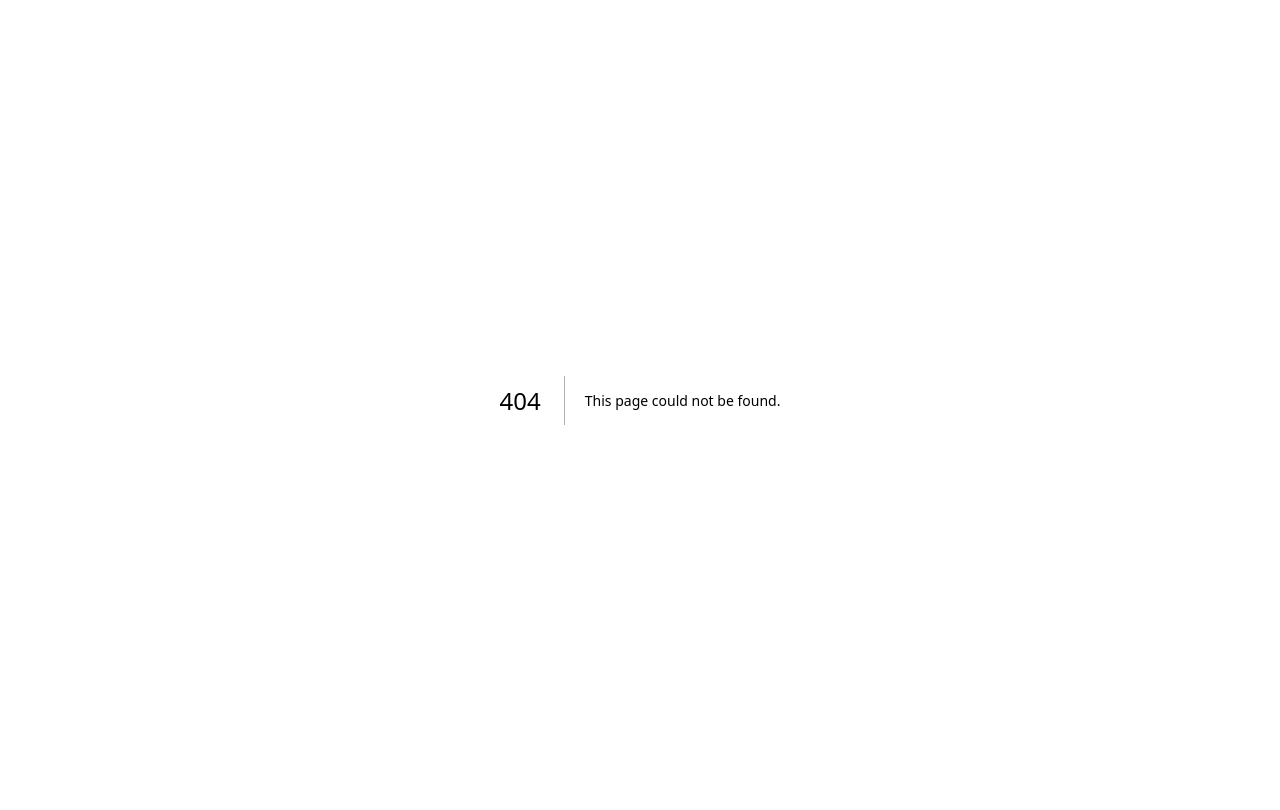
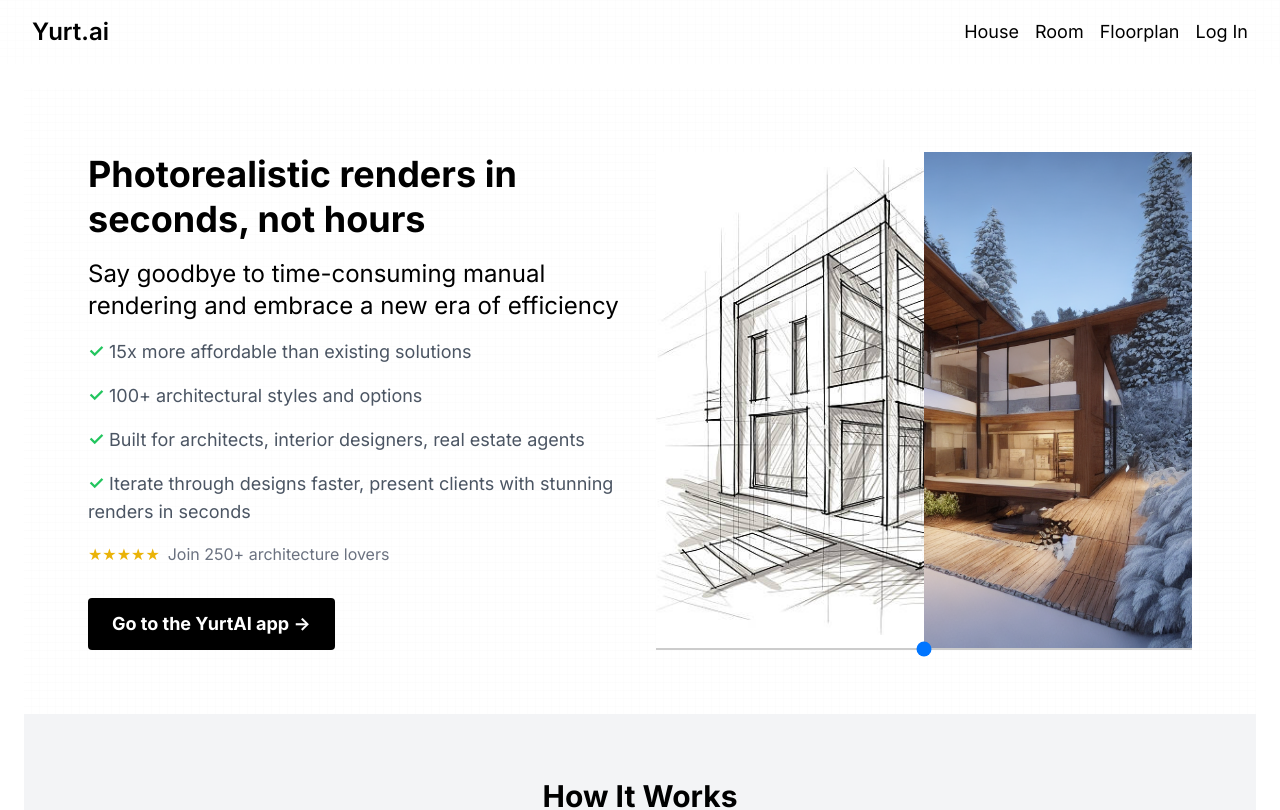
Before and after one commit to AksultanAitkozha/yurt-ai, a Next.js app in the folder frontend/: page /pages/Home in a window 1280 px wide. Before the commit this address had no page. Shown: the top 810 px of the page. Built offline with nearby package versions, Linux system fonts and the light colour scheme.

Commit message:
header changed

```diff
--- a/frontend/app/components/Header.js
+++ b/frontend/app/components/Header.js
@@ -6,10 +6,16 @@ function Header() {
         backgroundImage: `repeating-linear-gradient(0deg, transparent, transparent 7px, #ddd1 7px, #ddd1 8px),
                          repeating-linear-gradient(90deg, transparent, transparent 7px, #ddd1 7px, #ddd1 8px)`
       }}>
-      <div className="text-2xl font-semibold font-inter">Yurt.ai</div>
+      <Link href="./Home" className="text-2xl font-semibold font-inter">Yurt.ai</Link>
       <nav className="space-x-4">
-      <Link href="/" className="font-inter text-lg">
-            About Us
+      <Link href="./pages/Exterior" className="font-inter text-lg">
+            House
+        </Link>
+        <Link href="/" className="font-inter text-lg">
+            Room
+        </Link>
+        <Link href="/" className="font-inter text-lg">
+            Floorplan
         </Link>
         <Link href="/login" className="font-inter text-lg">
             Log In
--- a/frontend/app/page.js
+++ b/frontend/app/page.js
@@ -1,2 +1,2 @@
 // pages/index.js
-export { default } from '../app/pages/Home';
+export { default } from './pages/Home/page';
```
Also changed, not shown: frontend/app/pages/Home/page.js (renamed from frontend/app/pages/Home.js, +4 -4 lines).
